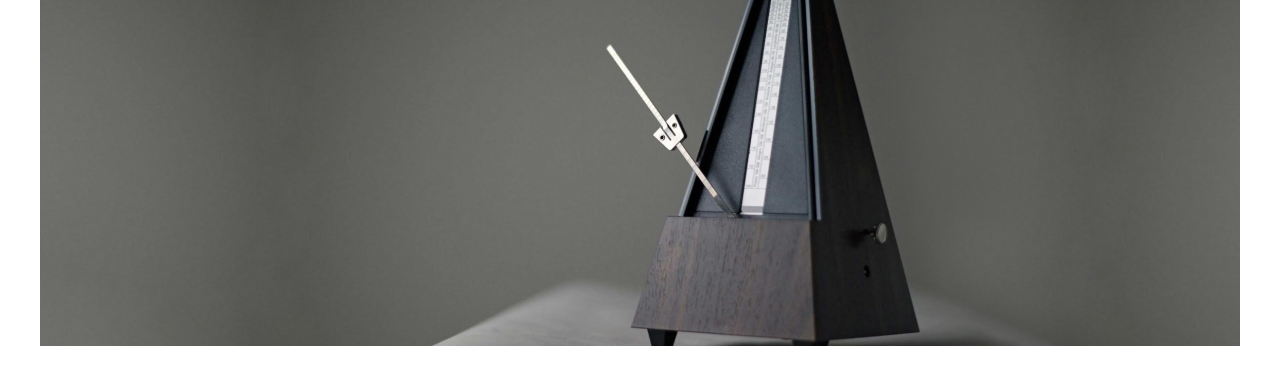
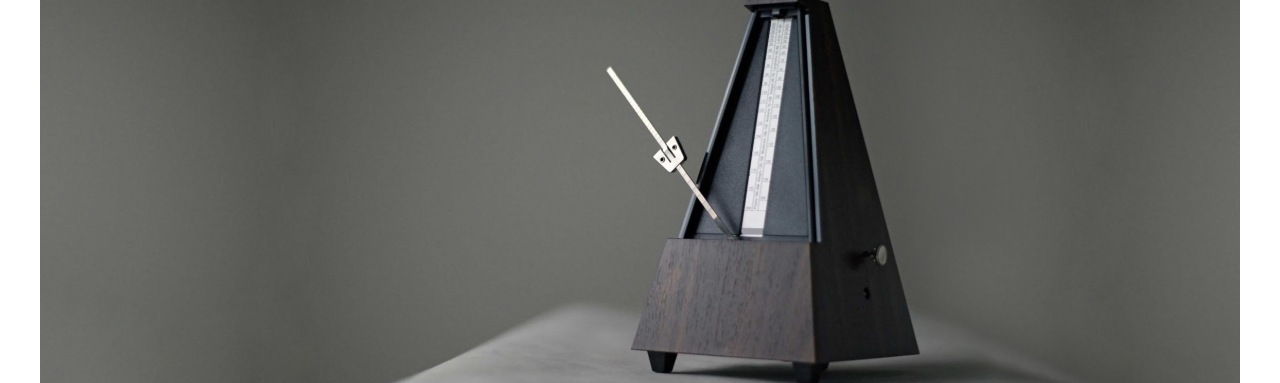
Before and after one commit to alimbolar/metronome.alimbolar.com, a website built with webpack: page src/template.html in a window 1280 px wide. Shown: the part 94-477 px from the top of the page. Built offline with nearby package versions, Linux system fonts and the light colour scheme.

Commit message:
flexed the home page

```diff
--- a/src/scss/layouts/_main.scss
+++ b/src/scss/layouts/_main.scss
@@ -7,6 +7,7 @@ main {
   height: calc(100vh - var(--header-height-mobile));
   section {
     height: 100%;
+    margin: auto;
     // figure {
     //   // background: grey;
     //   // height: 20%;
@@ -22,20 +23,25 @@ main {
 
 .hero {
   // background: yellowgreen;
-  display: grid;
-  grid-auto-flow: row;
-  grid-template-rows: 25% 75%;
+  // display: grid;
+  // grid-auto-flow: row;
+  // grid-template-rows: 25% 75%;
+  // justify-content: start;
+  // align-items: center;
+  // padding-top: 0.5rem;
+
+  display: flex;
+  flex-direction: column;
   justify-content: flex-start;
   align-items: center;
-  // padding-top: 0.5rem;
 
   @media (min-width: 50rem) {
-    grid-auto-flow: row;
-    grid-template-rows: 50% 50%;
-    justify-content: flex-start;
-    align-items: center;
+    // grid-auto-flow: row;
+    // grid-template-rows: 50% 50%;
+    // justify-content: start;
+    // align-items: center;
     max-width: 75rem;
-    margin: auto;
+    // margin: auto;
   }
 
   &.hidden {
@@ -51,9 +57,23 @@ main {
 
     background: white;
 
-    display: flex;
-    justify-content: center;
-    align-items: center;
+    flex-basis: 10rem;
+    @media (min-width: 35rem) {
+      flex-basis: 14rem;
+    }
+    @media (min-width: 40rem) {
+      flex-basis: 18rem;
+    }
+    @media (min-width: 50rem) {
+      flex-basis: 22rem;
+    }
+    @media (min-width: 70rem) {
+      flex-basis: 25rem;
+    }
+
+    // display: flex;
+    // justify-content: center;
+    // align-items: center;
 
     img {
       // filter: grayscale(100%);
@@ -72,7 +92,7 @@ main {
     width: 100%;
     // max-width: 70rem;
     margin: auto;
-    height: 100%;
+    // height: 100%;
     display: flex;
     justify-content: flex-start;
     align-items: center;
--- a/src/template.html
+++ b/src/template.html
@@ -42,10 +42,10 @@
         <div class="hero__image">
           <figure>
             <picture>
-<source media="(min-width: 50rem)" srcset="/public/assets/images/image-2400x800px.jpg">
+<!-- <source media="(min-width: 50rem)" srcset="/public/assets/images/image-2400x800px.jpg"> -->
 
 
-              <img src="/public/assets/images/image-1421x800px.jpg" alt="" />
+              <img src="/public/assets/images/image-2400x800px.jpg" alt="" />
             </picture>
           </figure>
         </div>
```
